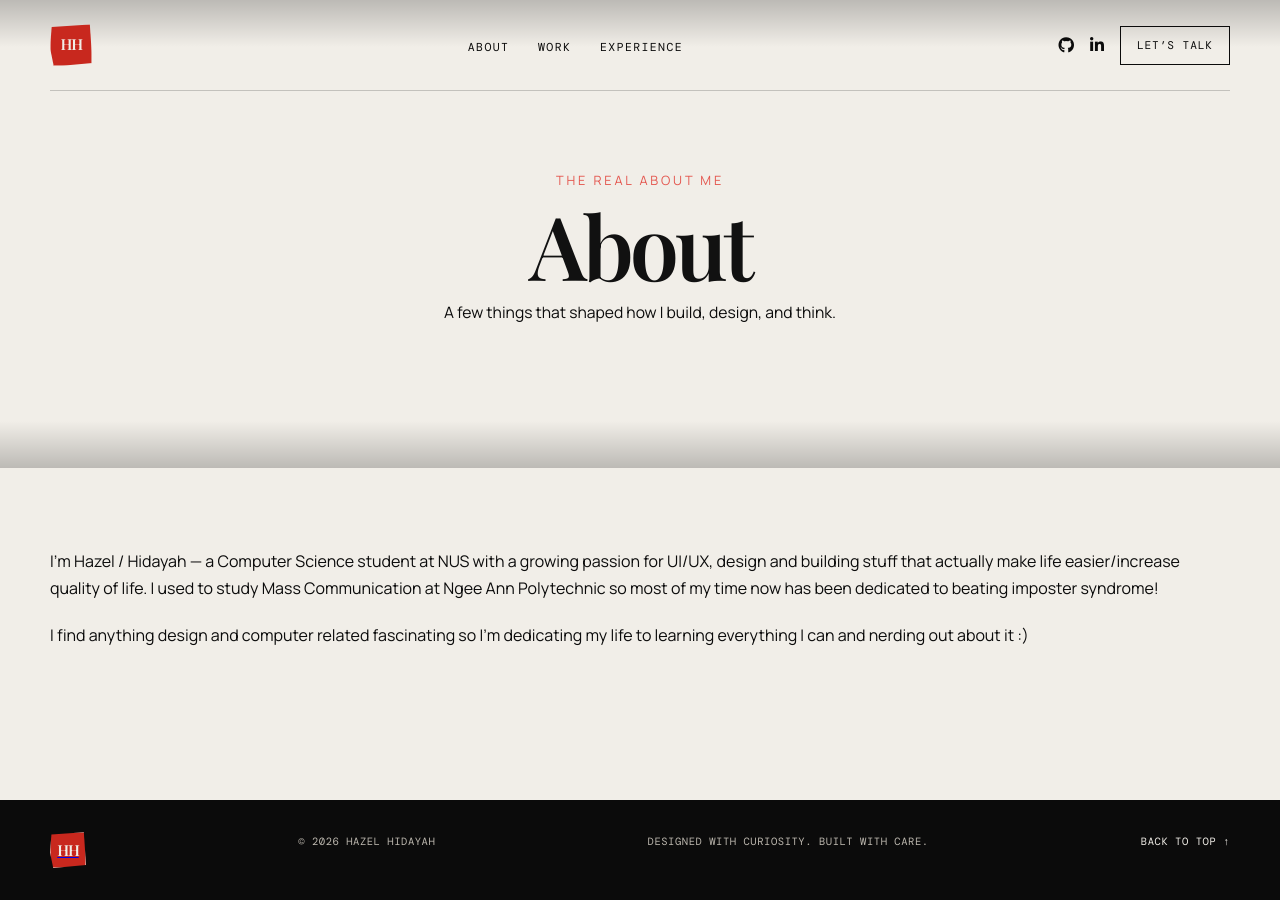
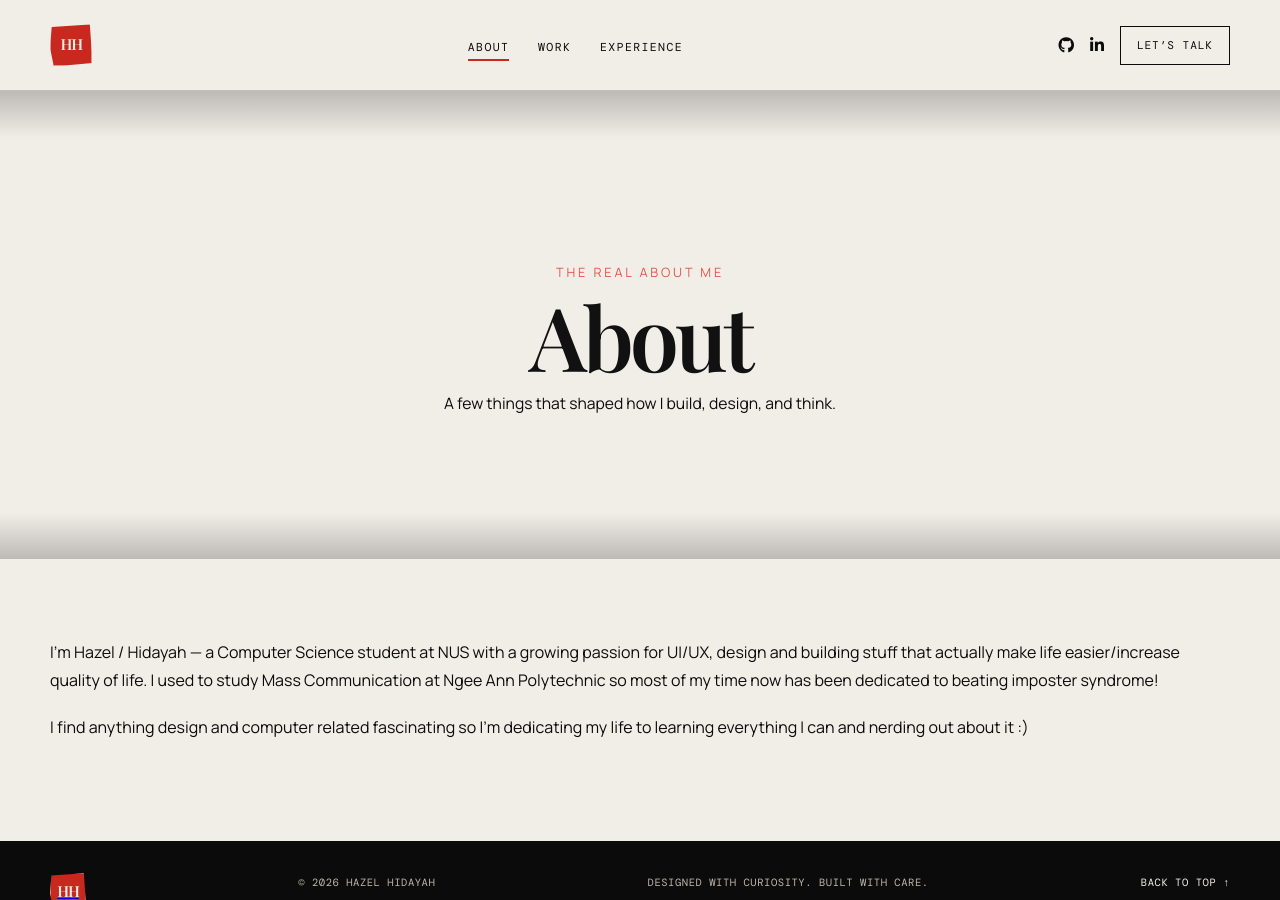
Before and after one commit to hazelhidayah/hazelhidayah.github.io, a Jekyll site: the page built from about.markdown, in a window 1280 px wide and 900 px high. Built offline with Jekyll 4.4.1, drawn with Linux system fonts in a browser that asks for light colours; some web fonts are replaced.

Commit message:
Make navigation sticky and keyboard accessible

```diff
--- a/_includes/navbar.html
+++ b/_includes/navbar.html
@@ -6,9 +6,9 @@
 
     <nav class="main-nav" aria-label="Primary navigation">
       <ul>
-        <li><a href="{{ '/about/' | relative_url }}">About</a></li>
-        <li><a href="{{ '/works/' | relative_url }}">Work</a></li>
-        <li><a href="{{ '/experiences/' | relative_url }}">Experience</a></li>
+        <li><a href="{{ '/about/' | relative_url }}" data-nav-section="about-preview"{% if page.url == '/about/' %} class="is-active" aria-current="page"{% endif %}>About</a></li>
+        <li><a href="{{ '/works/' | relative_url }}" data-nav-section="selected-work"{% if page.url == '/works/' %} class="is-active" aria-current="page"{% endif %}>Work</a></li>
+        <li><a href="{{ '/experiences/' | relative_url }}"{% if page.url == '/experiences/' %} class="is-active" aria-current="page"{% endif %}>Experience</a></li>
       </ul>
     </nav>
 
@@ -21,7 +21,7 @@
         target="_blank"
         rel="noopener noreferrer"
       >
-        <i class="fab fa-github"></i>
+        <i class="fab fa-github" aria-hidden="true"></i>
       </a>
       {% endif %}
       {% if site.linkedin_url %}
@@ -32,10 +32,10 @@
         target="_blank"
         rel="noopener noreferrer"
       >
-        <i class="fab fa-linkedin-in"></i>
+        <i class="fab fa-linkedin-in" aria-hidden="true"></i>
       </a>
       {% endif %}
-      <a href="{{ '/#contact' | relative_url }}" class="nav-cta">Let’s talk</a>
+      <a href="{{ '/#contact' | relative_url }}" class="nav-cta" data-nav-section="contact">Let’s talk</a>
     </div>
   </div>
 </header>
--- a/_layouts/default.html
+++ b/_layouts/default.html
@@ -23,15 +23,18 @@
     />
   </head>
   <body>
+    <a class="skip-link" href="#main-content">Skip to main content</a>
     <div class="page-wrap">
       {% include navbar.html %}
 
-      <main class="site-main">
+      <main class="site-main" id="main-content" tabindex="-1">
         {{ content }}
       </main>
 
       {% include footer.html %}
     </div>
 
+    <script src="{{ '/assets/js/site.js' | relative_url }}" defer></script>
+
   </body>
 </html>
--- a/assets/css/style.css
+++ b/assets/css/style.css
@@ -830,6 +830,7 @@ p {
 
 html {
   scroll-behavior: smooth;
+  scroll-padding-top: 6rem;
 }
 
 body {
@@ -849,23 +850,48 @@ body::before {
   color: #fff;
 }
 
+.skip-link {
+  position: fixed;
+  top: 0.75rem;
+  left: 0.75rem;
+  z-index: 200;
+  padding: 0.7rem 1rem;
+  background: var(--ink);
+  color: var(--paper);
+  font-family: var(--mono);
+  font-size: 0.75rem;
+  text-decoration: none;
+  transform: translateY(-150%);
+}
+
+.skip-link:focus {
+  transform: translateY(0);
+}
+
+:where(a, button, [tabindex]):focus-visible {
+  outline: 3px solid var(--red);
+  outline-offset: 4px;
+}
+
 .section-inner {
   width: min(calc(100% - 3rem), var(--content-max));
   max-width: none;
 }
 
 .site-header {
-  position: absolute;
+  position: sticky;
+  top: 0;
+  z-index: 100;
   width: 100%;
-  background: transparent;
-  border: 0;
-  backdrop-filter: none;
+  background: rgba(241, 238, 232, 0.94);
+  border-bottom: 1px solid var(--line);
+  backdrop-filter: blur(14px);
 }
 
 .nav-inner {
   max-width: var(--content-max);
   padding: 1.5rem 0;
-  border-bottom: 1px solid var(--line);
+  border-bottom: 0;
 }
 
 .seal {
@@ -910,8 +936,14 @@ body::before {
 }
 
 .main-nav a:hover,
-.main-nav a:focus-visible {
+.main-nav a:focus-visible,
+.main-nav a.is-active {
   background: transparent;
+}
+
+.main-nav a.is-active::after {
+  opacity: 1;
+  transform: scaleX(1);
 }
 
 .nav-social {
@@ -943,11 +975,11 @@ body::before {
 
 .home-hero {
   position: relative;
-  min-height: min(50rem, 92svh);
+  min-height: calc(100svh - 5.75rem);
   display: grid;
   align-items: center;
   overflow: hidden;
-  padding: clamp(7rem, 12vh, 8.5rem) 0 clamp(3.5rem, 7vh, 5rem);
+  padding: clamp(2.75rem, 6vh, 4.5rem) 0 clamp(3.5rem, 7vh, 5rem);
 }
 
 .home-hero::before {
@@ -1572,7 +1604,7 @@ body::before {
 
   .home-hero {
     min-height: auto;
-    padding: 8rem 0 4rem;
+    padding: 4rem 0;
   }
 
   .home-hero__grid {
@@ -1627,6 +1659,10 @@ body::before {
     color: var(--paper);
   }
 
+  .main-nav a.is-active {
+    color: var(--red-on-dark);
+  }
+
   .nav-social .icon-link {
     display: none;
   }
@@ -1636,7 +1672,7 @@ body::before {
   }
 
   .home-hero {
-    padding: 7rem 0 3.5rem;
+    padding: 3.25rem 0 3.5rem;
   }
 
   .home-hero::before {
--- /dev/null
+++ b/assets/js/site.js
@@ -0,0 +1,33 @@
+(() => {
+  const sectionLinks = [...document.querySelectorAll("[data-nav-section]")];
+  const observed = sectionLinks
+    .map((link) => ({ link, section: document.getElementById(link.dataset.navSection) }))
+    .filter(({ section }) => section);
+
+  if (!("IntersectionObserver" in window) || observed.length === 0) return;
+
+  const setActive = (activeLink) => {
+    observed.forEach(({ link }) => {
+      const active = link === activeLink;
+      link.classList.toggle("is-active", active);
+      if (active) link.setAttribute("aria-current", "location");
+      else if (link.getAttribute("aria-current") === "location") link.removeAttribute("aria-current");
+    });
+  };
+
+  const observer = new IntersectionObserver(
+    (entries) => {
+      const visible = entries
+        .filter((entry) => entry.isIntersecting)
+        .sort((a, b) => b.intersectionRatio - a.intersectionRatio)[0];
+
+      if (visible) {
+        const match = observed.find(({ section }) => section === visible.target);
+        if (match) setActive(match.link);
+      }
+    },
+    { rootMargin: "-30% 0px -55%", threshold: [0.05, 0.25, 0.5] }
+  );
+
+  observed.forEach(({ section }) => observer.observe(section));
+})();
```
